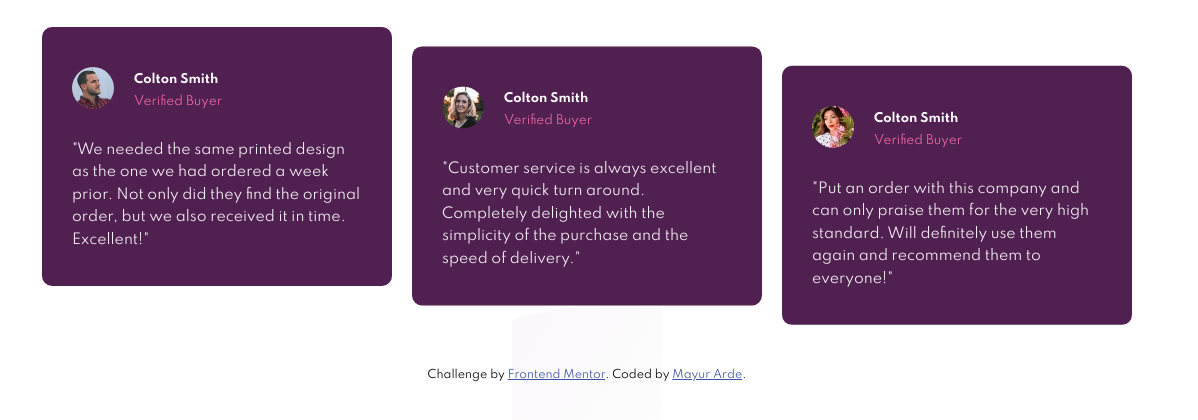
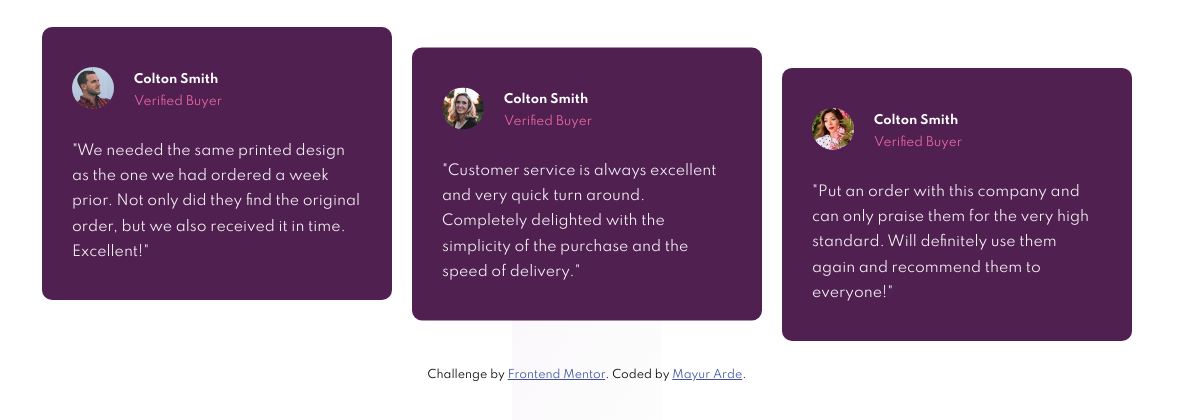
Before and after one commit to Mayur-Arde/social-proof-section-master, a plain HTML site: page index.html in a window 1536 px wide. Shown: the part 370-790 px from the top of the page, without its empty margins (181-1379 px from the left). Drawn offline with Linux system fonts and the light colour scheme.

Commit message:
Update style.css

```diff
--- a/styles/style.css
+++ b/styles/style.css
@@ -273,6 +273,9 @@ body {
     transform: translate(0, 15%);
     /* padding-top: 10px; */
   }
+  .testimoinals-blog-quote p{
+    line-height: 1.8;
+  }
 }
 
 /* attribution */
```
